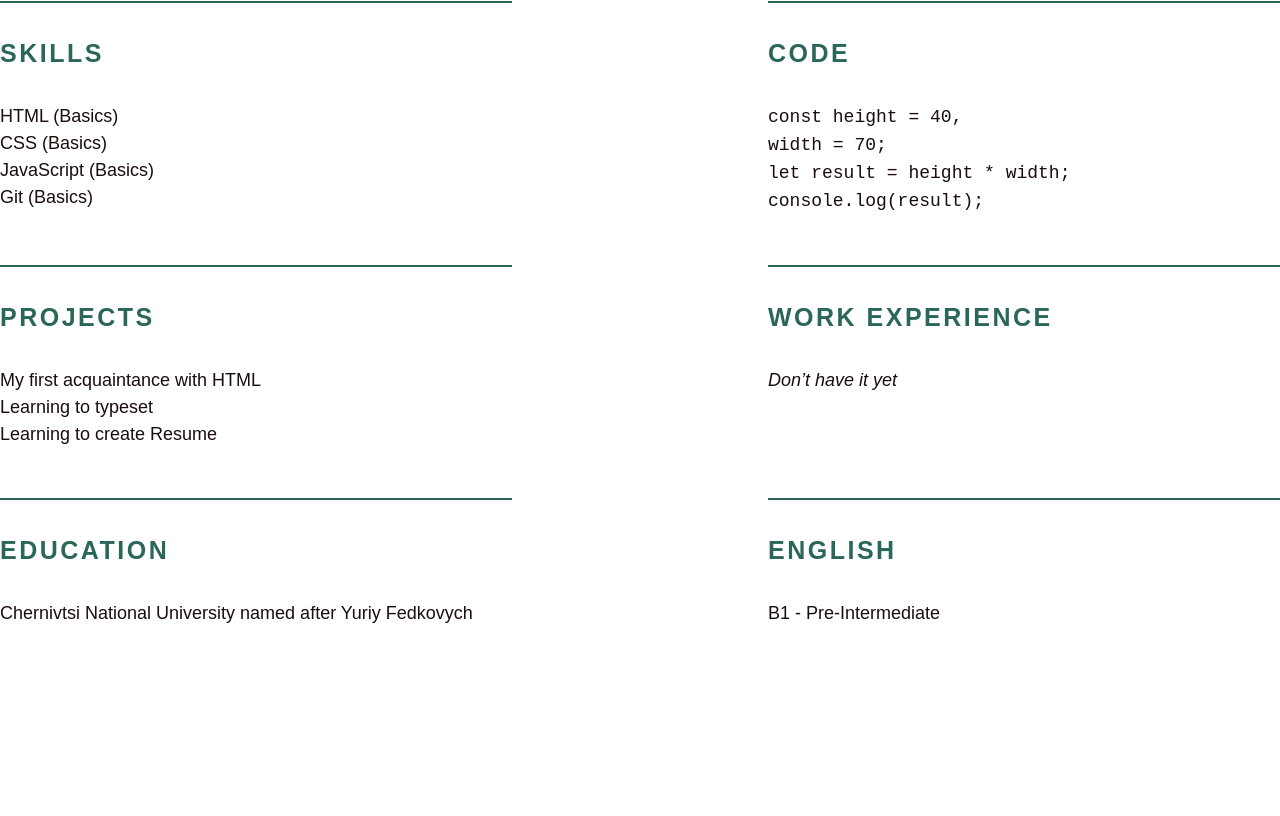
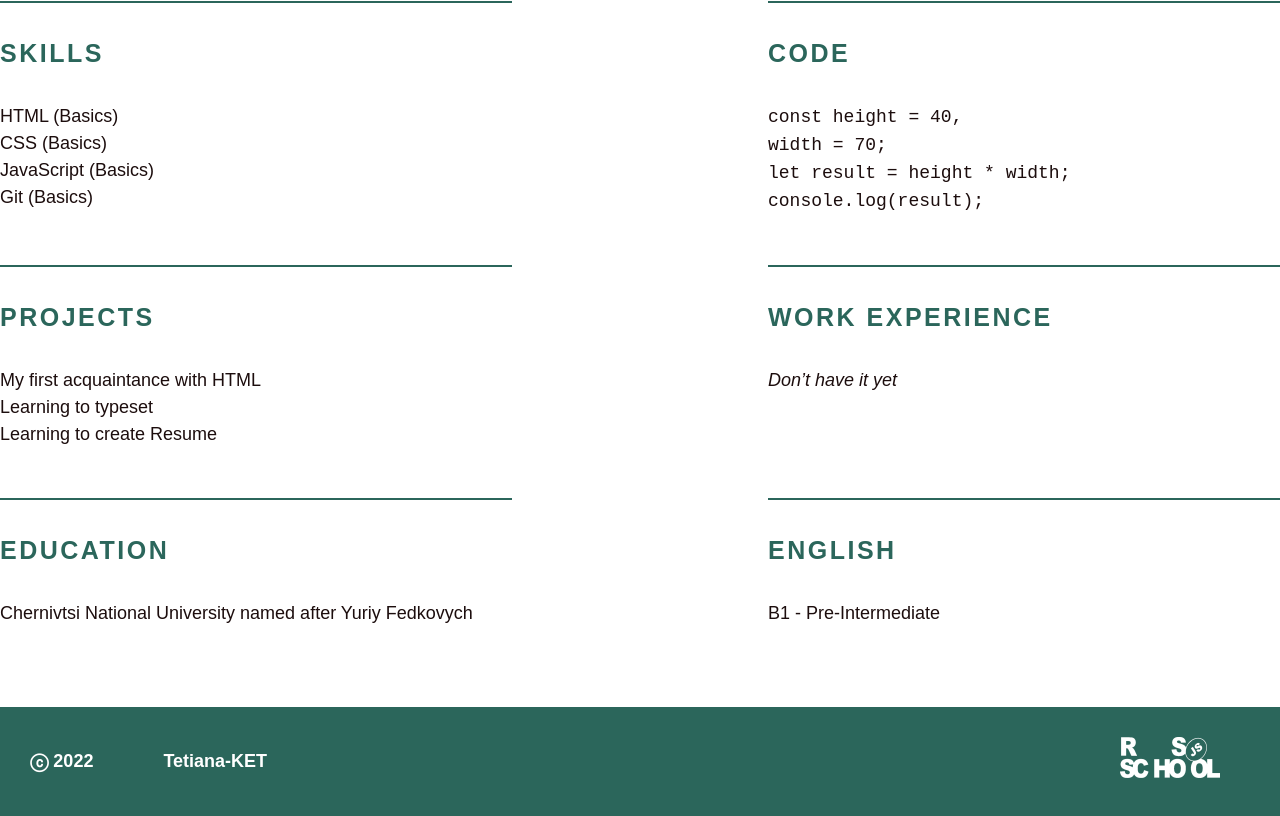
Before and after one commit to Tetiana-KET/rsschool-cv-old, a plain HTML site: page index.html in a window 1280 px wide. Shown: the part 999-1815 px from the top of the page. Before the commit the page ends 1706 px from the top, so only its background shows below. Drawn offline with Linux system fonts and the light colour scheme; a web font is replaced by a local one.

Commit message:
feat: add footer and styles for it

```diff
--- a/index.html
+++ b/index.html
@@ -125,8 +125,18 @@
         </div>
     </div>
 </main>
-    <footer class="footer">
-        <div class="container"></div>
-    </footer>
+<footer class="footer">
+    <div class="container">
+        <nav class="nav-list">
+            <ul class="footer-list">
+                <li class="footer-list-item">&#x24d2; 2022</li>
+                <li class="footer-list-item"><a class="github-link" href="https://github.com/Tetiana-KET"
+                        target="_blank">Tetiana-KET</a></li>
+            </ul>
+            <a href="https://rs.school/js/" target="_blank"><img class="rs-logo"
+                    src="assets/svg/rs-school-100-wight.png" alt="RS-logo"></a>
+        </nav>
+    </div>
+</footer>
 </body>
 </html>
--- a/style.css
+++ b/style.css
@@ -210,3 +210,45 @@ body {
 .padding-bottom {
     padding-bottom: 30px;
 }
+
+footer {
+    background-color: #2b665b;
+}
+
+.footer-list {
+    display: flex;
+    align-items: center;
+}
+
+.footer-list-item {
+    margin-right: 70px;
+    color: #fff;
+    font-weight: bold;
+}
+
+.footer-list-item:hover {
+    box-shadow: 0 20px 40px rgba(0, 0, 0, 0.3);
+    transform: scale(1.5);
+    transition: 0.8s;
+    color: #1c0d0d;
+    cursor: pointer;
+}
+
+.github-link {
+    text-decoration: none;
+    color: #fff;
+}
+
+.github-link:hover {
+    color: #1c0d0d;
+}
+
+.rs-logo {
+    padding-right: 30px;
+}
+
+.rs-logo:hover {
+    box-shadow: 0 20px 40px rgba(0, 0, 0, 0.3);
+    transform: scale(1.3);
+    transition: 0.8s;
+}
```
